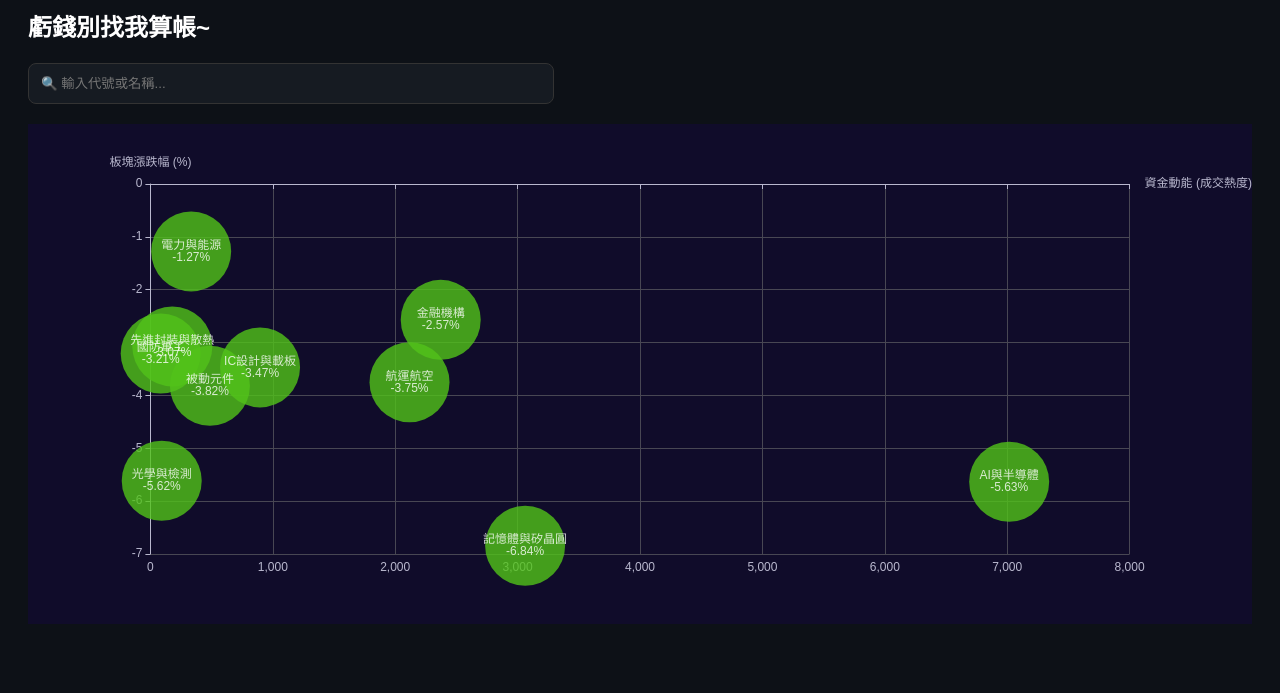
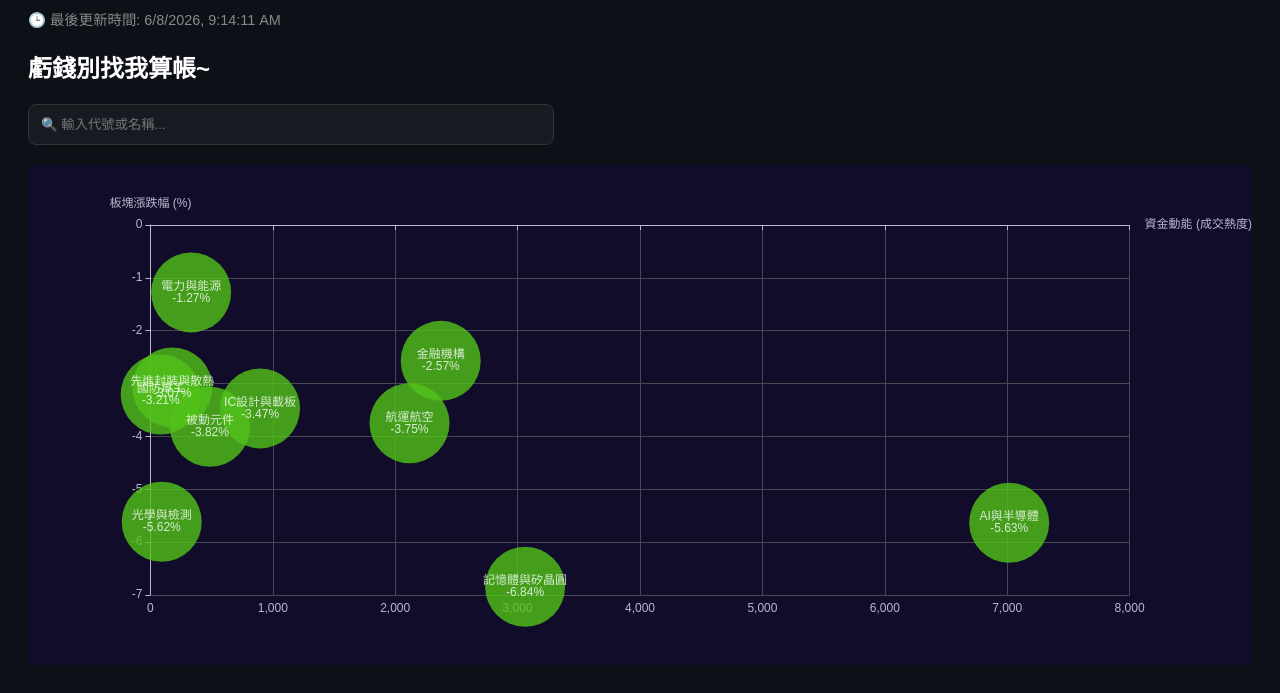
Before and after one commit to WeiyuChen0612/weiyu_stock, a plain HTML site: page index.html in a window 1280 px wide. Shown: the part 109-802 px from the top of the page. Drawn offline with nearby package versions, Linux system fonts and the light colour scheme.

Commit message:
Update index.html

```diff
--- a/index.html
+++ b/index.html
@@ -7,6 +7,8 @@
     <script src="data.js"></script>
     <style>
         body { background-color: #0d1117; color: #fff; font-family: sans-serif; padding: 20px; }
+        /* 新增：更新時間樣式 */
+        #update-time { color: #888; font-size: 0.9rem; margin-bottom: 20px; }
         .search-container { position: relative; width: 100%; max-width: 500px; margin-bottom: 20px; }
         #search-box { width: 100%; padding: 12px; border-radius: 8px; border: 1px solid #333; background: #161b22; color: white; }
         #suggestions { position: absolute; width: 100%; background: #222; border: 1px solid #444; z-index: 1000; display: none; max-height: 200px; overflow-y: auto; border-radius: 0 0 8px 8px; }
@@ -18,6 +20,7 @@
 </head>
 <body>
     <h1>📊 台股板塊分析</h1>
+    <div id="update-time">資料更新中...</div>
     <h2>虧錢別找我算帳~</h2>
     <div class="search-container">
         <input type="text" id="search-box" placeholder="🔍 輸入代號或名稱..." oninput="showSuggestions()">
@@ -35,36 +38,40 @@
     </div>
 
     <script>
+        // 自動顯示更新時間
+        fetch('data.js', { method: 'HEAD' })
+            .then(response => {
+                const date = new Date(response.headers.get('Last-Modified'));
+                document.getElementById('update-time').innerText = "🕒 最後更新時間: " + date.toLocaleString();
+            })
+            .catch(() => { document.getElementById('update-time').innerText = "🕒 資料來源更新中..."; });
+
         var chartDom = document.getElementById('main-chart');
         var myChart = echarts.init(chartDom, 'dark');
 
         function renderChart(data) {
           myChart.setOption({
-          // 將 X 軸設為資金動能，Y 軸設為平均漲跌幅
             xAxis: { name: '資金動能 (成交熱度)' },
             yAxis: { name: '板塊漲跌幅 (%)' },
             series: [{
                 type: 'scatter',
                 data: data.map(item => {
-                // 計算板塊平均漲跌幅
                     let avgChange = item.details.reduce((a, b) => a + b.change, 0) / item.details.length;
                     return {
-                    value: [item.x, avgChange], // Y 軸改用 avgChange
+                        value: [item.x, avgChange],
                         name: item.name,
                         raw: item,
-                    // 氣泡顏色：漲紅跌綠
                         itemStyle: { color: avgChange >= 0 ? '#ff4d4f' : '#52c41a' }
                     };
                 }),
-            symbolSize: 80, // 稍微加大氣泡比較清楚
+                symbolSize: 80,
                 label: {
                     show: true,
-                // 顯示「板塊名 \n 漲跌幅%」
                     formatter: function(params) {
                         let change = params.data.value[1].toFixed(2);
                         return params.name + '\n' + change + '%';
                     },
-                position: 'inside', // 文字顯示在氣泡內
+                    position: 'inside',
                     color: '#fff',
                     fontSize: 12
                 }
@@ -72,6 +79,7 @@
         }, true);
     }
 
+    // ... (其餘 showDetails 與 showSuggestions 函式保持不變)
     function showDetails(sector) {
         document.getElementById('panel-title').innerText = "板塊: " + sector.name;
         var list = document.getElementById('stock-list');
```
Lines whose indentation alone changed are shown as unchanged.
